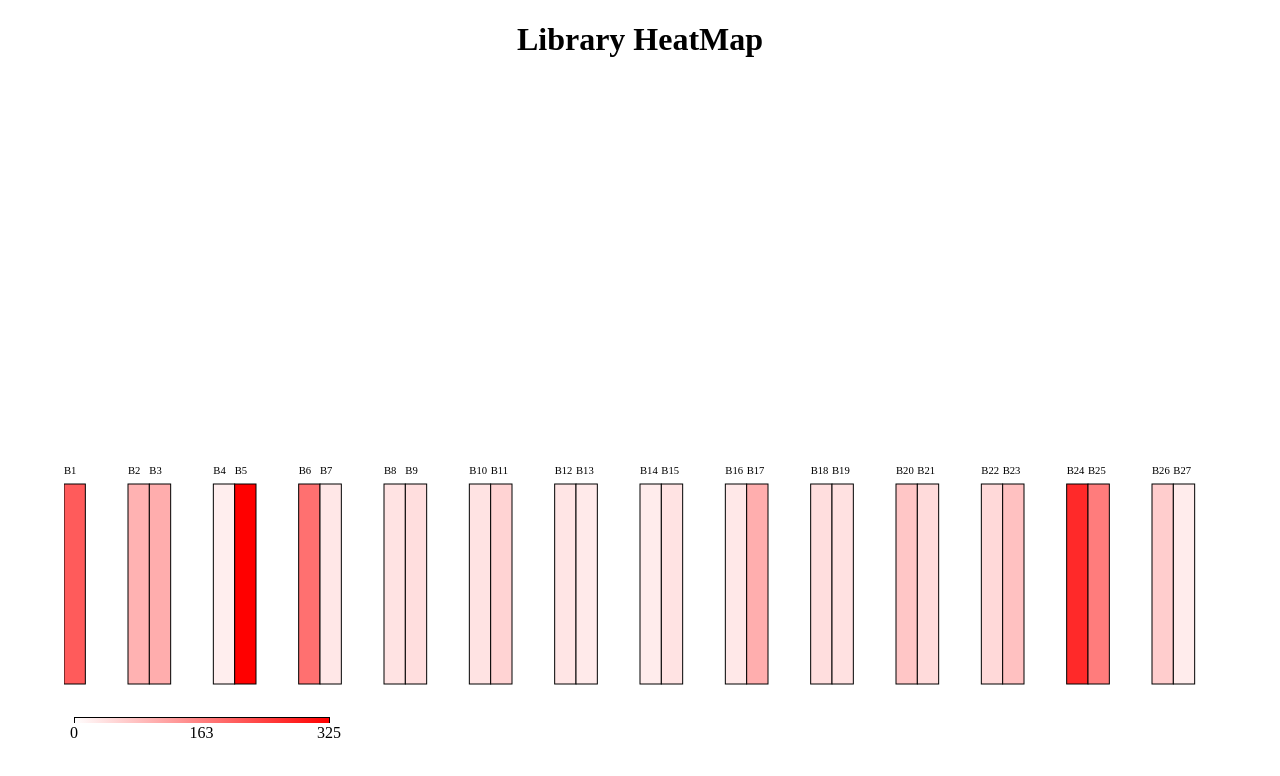
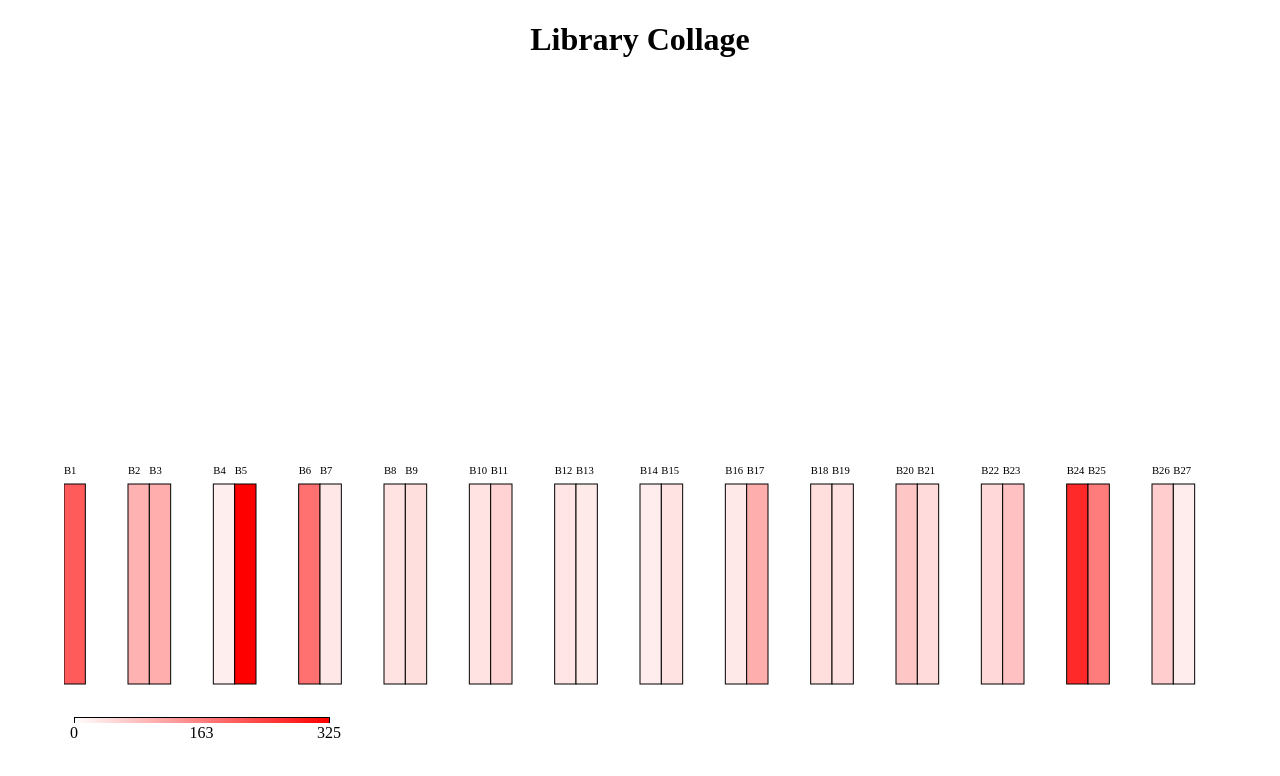
Before and after one commit to seiyawada/library-collage, a plain HTML site: page index.html in a window 1280 px wide. Drawn offline with nearby package versions, Linux system fonts and the light colour scheme.

Commit message:
fix page title

```diff
--- a/index.html
+++ b/index.html
@@ -2,7 +2,7 @@
 <html>
 <head>
     <meta charset="utf-8">
-    <title>HeatMap</title>
+    <title>library collage</title>
     <style>
     body{
         text-align: center;
@@ -15,7 +15,7 @@
     </style>
 </head>
 <body>
-    <h1>Library HeatMap</h1>
+    <h1>Library Collage</h1>
     <iframe height="300" width="500" frameborder="0" src="" webkitallowfullscreen mozallowfullscreen allowfullscreen></iframe>
     <script src="http://d3js.org/d3.v3.min.js" charset="utf-8"></script>
     <script>
```
